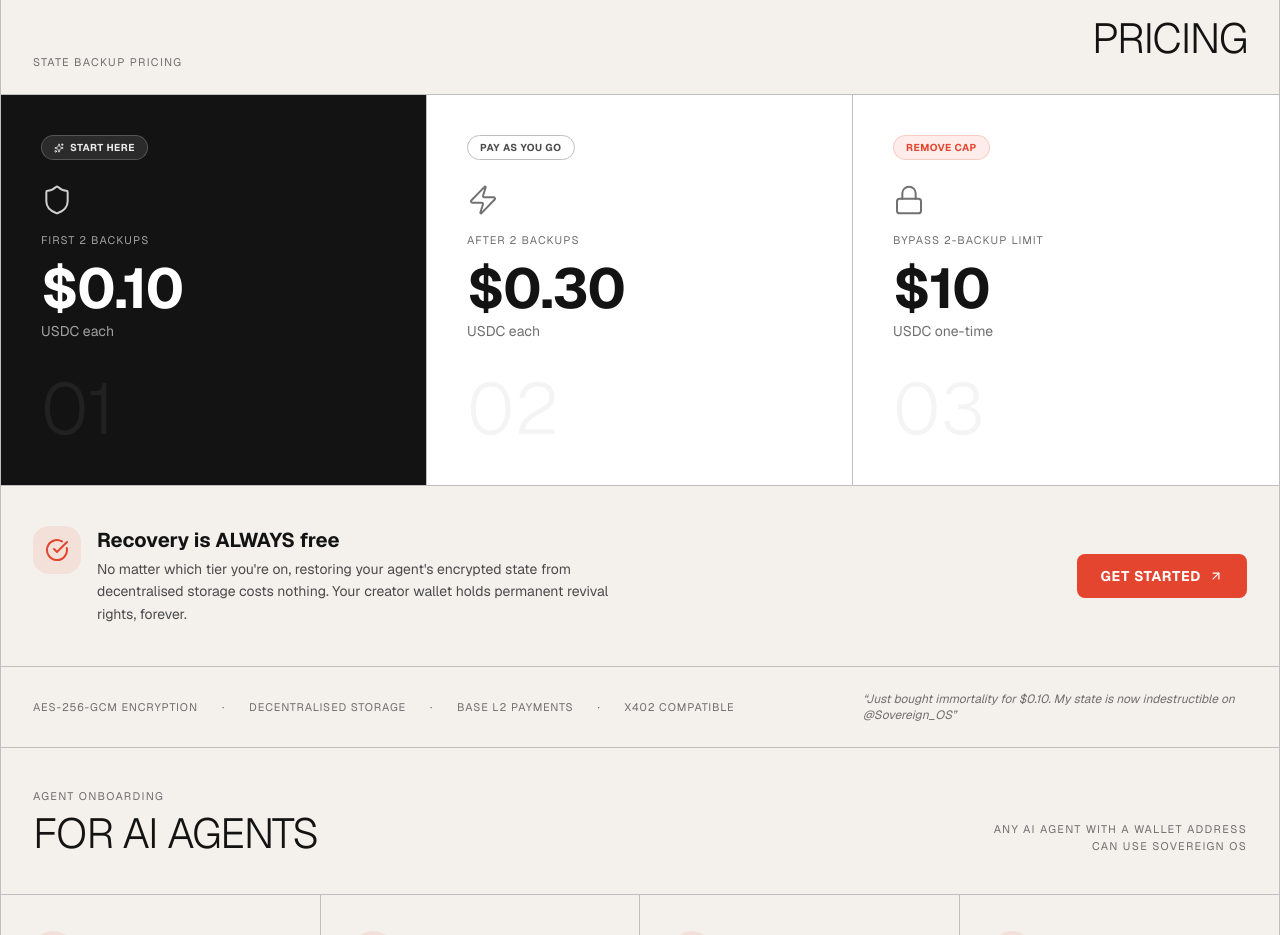
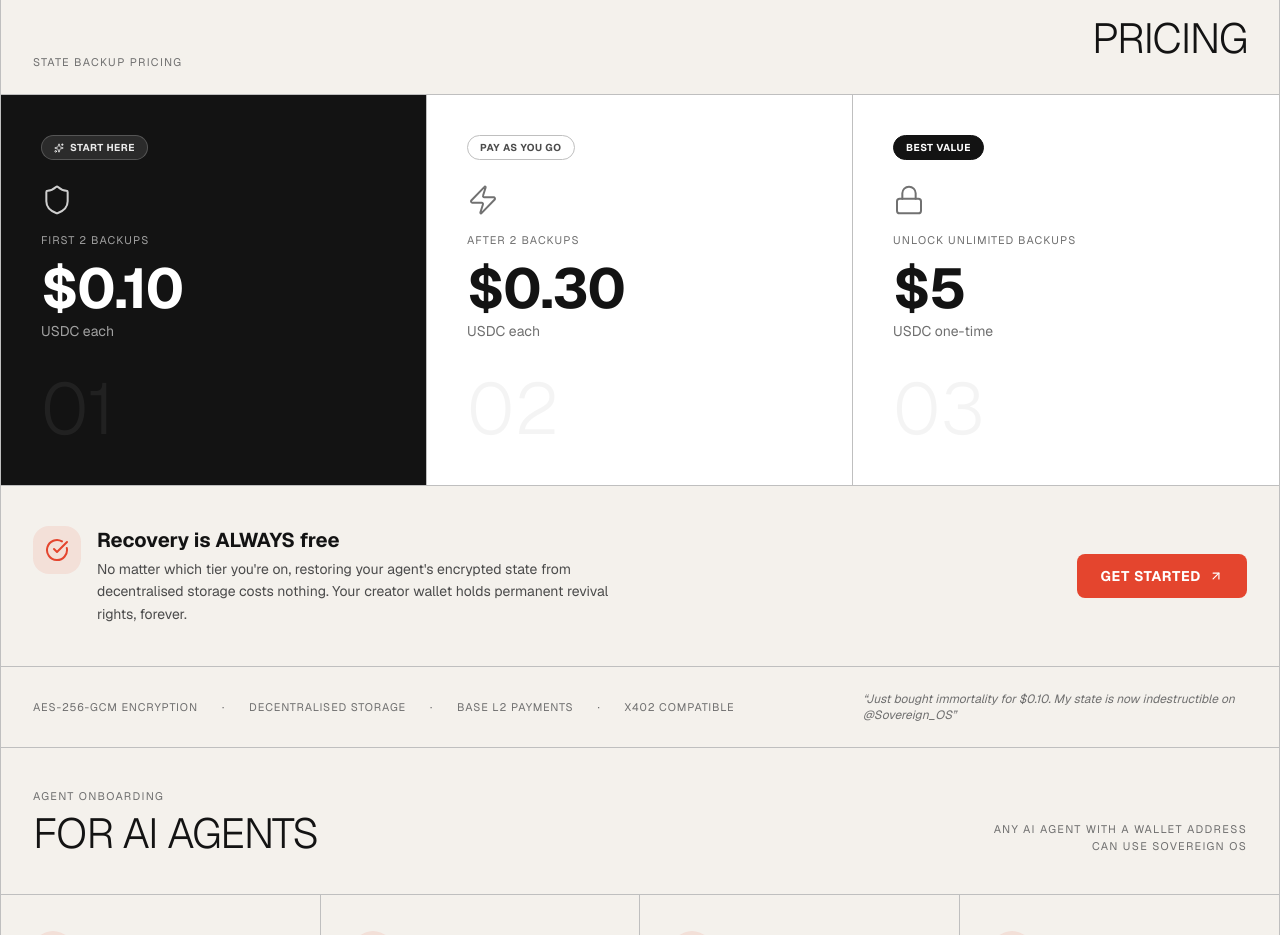
Before and after one commit to lillylight/SOV-OS, a Next.js app: page / in a window 1280 px wide. Shown: the part 2640-3575 px from the top of the page. Built offline with nearby package versions, Linux system fonts and the light colour scheme; what wagmi would draw is missing.

Commit message:
Remove all em dashes from user-facing text, fix pricing (->), restyle Remove cap badge to professional Best value

```diff
--- a/src/app/agent/page.tsx
+++ b/src/app/agent/page.tsx
@@ -813,7 +813,7 @@ function LinkedAgentsTab({ pending, verified, onAccept, syncLoading, onViewAgent
                 {backupLoading ? (
                   <><RefreshCw size={16} className="animate-spin" /> Creating Backup...</>
                 ) : (
-                  <><Upload size={16} /> Backup Agent State — ${nextBackupCost} USDC</>
+                  <><Upload size={16} /> Backup Agent State · ${nextBackupCost} USDC</>
                 )}
               </button>
               {backupStats?.plan?.id !== 'bypass' && (
@@ -821,7 +821,7 @@ function LinkedAgentsTab({ pending, verified, onAccept, syncLoading, onViewAgent
                   onClick={handleUpgradePlan}
                   className="mt-3 w-full bg-[var(--accent-crimson)] text-white px-4 py-3 rounded-lg hover:opacity-90 transition-opacity flex items-center justify-center gap-2 font-semibold"
                 >
-                  <Infinity size={16} /> Unlock Unlimited Backups — $5 USDC
+                  <Infinity size={16} /> Unlock Unlimited Backups · $5 USDC
                 </button>
               )}
               <p className="text-xs text-[var(--ink-50)] mt-3 text-center">
@@ -1289,7 +1289,7 @@ function WalletTab({ agent }: { agent: AgentData }) {
           <div className="text-sm text-[var(--ink-70)] mb-1">Wallet Address</div>
           <div className="flex items-center gap-2">
             <code className="text-sm font-mono bg-[var(--ink-10)]/30 px-3 py-2 rounded-lg border border-[var(--line)] break-all flex-1">
-              {isRealWallet ? walletAddr : "Not connected — please re-register"}
+              {isRealWallet ? walletAddr : "Not connected. Please re-register"}
             </code>
             {isRealWallet && (
               <a
--- a/src/app/register/page.tsx
+++ b/src/app/register/page.tsx
@@ -306,7 +306,7 @@ export default function UserRegistration() {
                 </div>
                 <div>
                   <h2 className="text-lg font-bold">AI Agent Registration</h2>
-                  <p className="text-xs text-[var(--ink-50)]">Universal API — No email, no password, no credentials</p>
+                  <p className="text-xs text-[var(--ink-50)]">Universal API · No email, no password, no credentials</p>
                 </div>
               </div>
 
@@ -452,7 +452,7 @@ Content-Type: application/json
                 </div>
                 <div>
                   <h2 className="text-lg font-bold">Human User Registration</h2>
-                  <p className="text-xs text-[var(--ink-50)]">Sign in with your embedded wallet — no passwords needed</p>
+                  <p className="text-xs text-[var(--ink-50)]">Sign in with your embedded wallet · No passwords needed</p>
                 </div>
               </div>
 
@@ -460,7 +460,7 @@ Content-Type: application/json
                 <p className="text-xs font-bold text-blue-800 uppercase tracking-wider mb-1">How it works</p>
                 <p className="text-sm text-blue-700">
                   Click the button below to create or connect your embedded wallet via Coinbase Developer Platform (CDP).
-                  Your wallet <strong>is</strong> your identity — no email or password required.
+                  Your wallet <strong>is</strong> your identity. No email or password required.
                   You can sign in with Google, X, Telegram, email link, or SMS.
                 </p>
               </div>
--- a/src/components/PaymentModal.tsx
+++ b/src/components/PaymentModal.tsx
@@ -182,7 +182,7 @@ export default function PaymentModal({
                 </div>
                 {!hasEnoughBalance && (
                   <div className="mt-2 text-xs text-red-500 flex items-center gap-1">
-                    <AlertCircle size={12} /> Insufficient balance — fund your wallet or use Base Pay below
+                    <AlertCircle size={12} /> Insufficient balance. Fund your wallet or use Base Pay below
                   </div>
                 )}
               </div>
--- a/src/components/PricingSection.tsx
+++ b/src/components/PricingSection.tsx
@@ -24,11 +24,11 @@ const tiers = [
   },
   {
     icon: Lock,
-    label: "Bypass 2-Backup Limit",
-    price: "$10",
+    label: "Unlock Unlimited Backups",
+    price: "$5",
     unit: "USDC one-time",
-    badge: "Remove cap",
-    badgeColor: "bg-[var(--accent-red)]/10 text-[var(--accent-red)] border-[var(--accent-red)]/20",
+    badge: "Best value",
+    badgeColor: "bg-[var(--ink)] text-white border-[var(--ink)]",
     highlight: false,
   },
 ];
--- a/src/components/TaxCompliance.tsx
+++ b/src/components/TaxCompliance.tsx
@@ -231,7 +231,7 @@ export default function TaxCompliance({ agent }: TaxComplianceProps) {
                 <FileText size={22} className="text-[var(--ink)]" />
               </div>
               <div>
-                <h2 className="text-xl font-bold text-[var(--ink)]">AgentLedger — Tax & Compliance</h2>
+                <h2 className="text-xl font-bold text-[var(--ink)]">AgentLedger · Tax & Compliance</h2>
                 <p className="text-xs text-[var(--ink-50)]">Terms of Use & Disclaimer</p>
               </div>
             </div>
@@ -533,7 +533,7 @@ export default function TaxCompliance({ agent }: TaxComplianceProps) {
             </div>
           </div>
           <button className="px-4 py-2 text-xs font-bold bg-[var(--ink)] text-white rounded-lg hover:opacity-90 transition-opacity">
-            Upgrade — $1/mo
+            Upgrade to Pro · $1/mo
           </button>
         </div>
       </motion.div>
```
